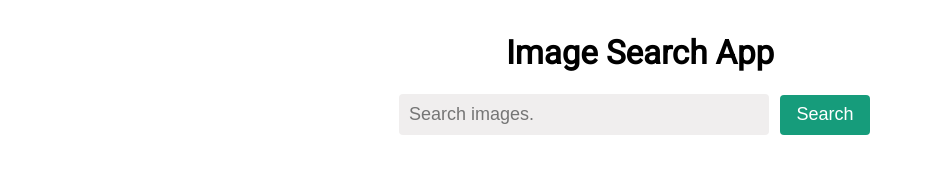
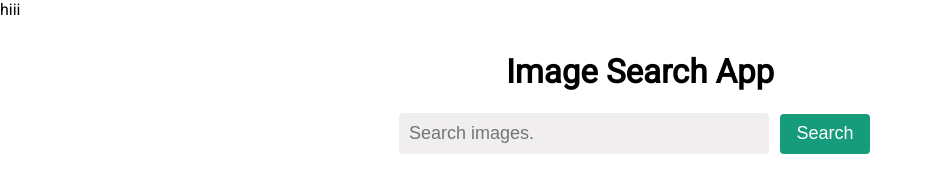
Before and after one commit to iampraveen08/imgsearchpk, a plain HTML site: page index.html in a window 1280 px wide. Shown: the whole page, without its empty margins (0-932 px from the left). Drawn offline with Linux system fonts and the light colour scheme; a web font is replaced by a local one.

Commit message:
Update index.html

```diff
--- a/index.html
+++ b/index.html
@@ -10,7 +10,7 @@
 
 </head>
 <body>
-
+    hiii
     <div class="container">
         <nav>
             <div class="text">
```
